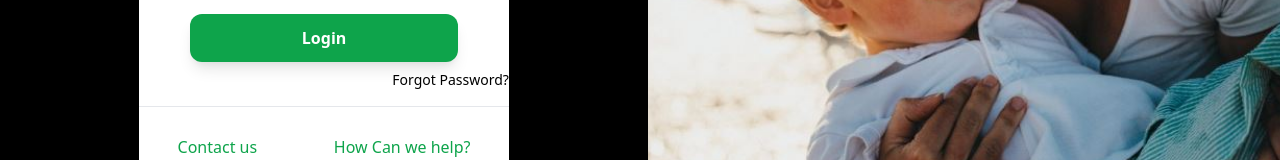
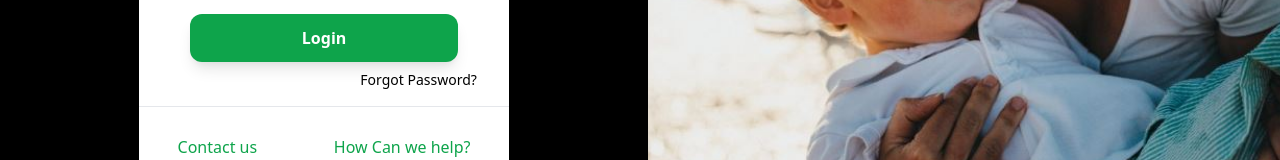
Before and after one commit to anthonycoded/Webpack-React-Tailwindcss, a React app: page /login in a window 1280 px wide. Both pictures are taken after a click on the button "Back". Shown: the part 530-690 px from the top of the page. Built offline with nearby package versions, Linux system fonts and the light colour scheme; the HTML template or start-up script is replaced by a standard one.

Commit message:
added padding right

```diff
--- a/src/pages/Authentication/Login.js
+++ b/src/pages/Authentication/Login.js
@@ -132,7 +132,7 @@ const Login = () => {
                   >
                     Login
                   </button>
-                  <div className="items-end w-full flex justify-end mt-2">
+                  <div className="items-end w-full flex justify-end mt-2 pr-8">
                     <a className="flex align-baseline  text-sm " href="#">
                       Forgot Password?
                     </a>
```
